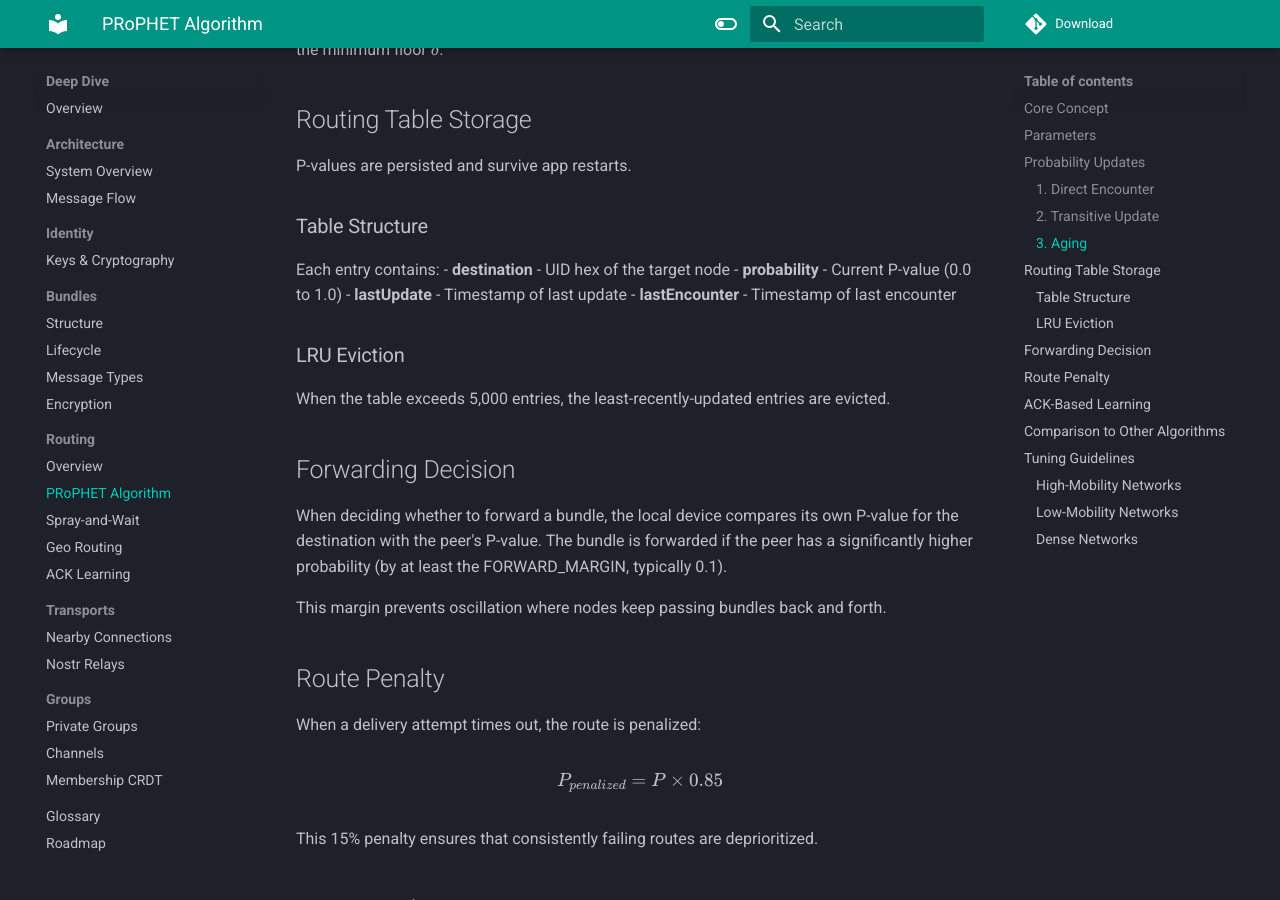
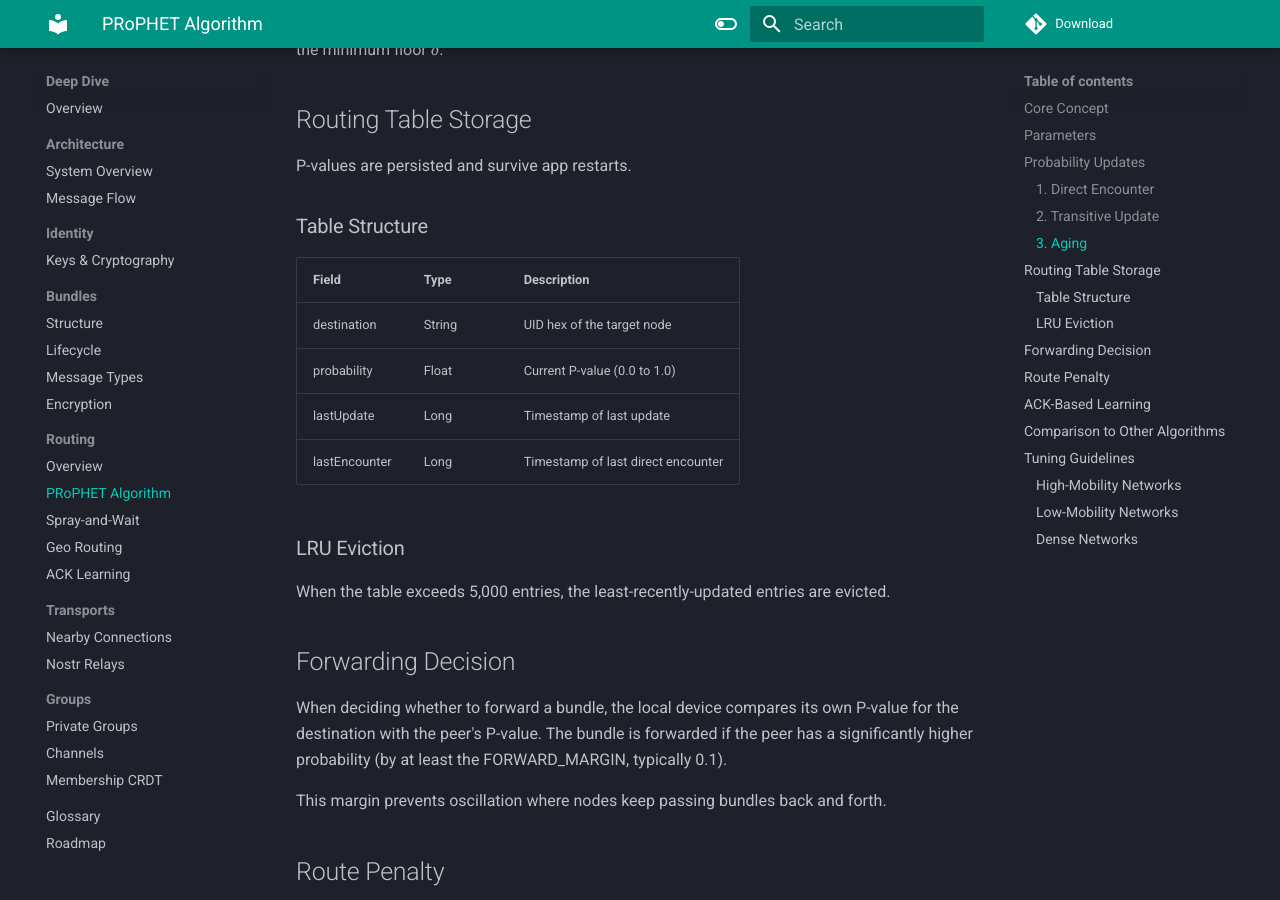
Before and after one commit to ethene/mycel-docs, an MkDocs documentation site: the page built from docs/deep-dive/routing/prophet.md, in a window 1280 px wide and 900 px high, scrolled down 3195 px. Built offline with MkDocs 1.6.1 and Material for MkDocs 9.7.7, drawn with Linux system fonts in a browser that asks for light colours; comment, search, counter and statistics services are not loaded.

Commit message:
fix: improve list formatting across documentation
Add blank lines before list items to ensure proper markdown rendering:
- bundles/structure.md: "This ensures:" section
- bundles/message-types.md: "Key Properties:" sections (2 places)
- identity/keys.md: "Properties:" section
- architecture/data-flow.md: "Copy Budget Management:" section
- routing/prophet.md: Table Structure section (converted to table)

Without blank lines, markdown renders lists as inline text.

🤖 Generated with [Claude Code](https://claude.com/claude-code)

Co-Authored-By: Claude Opus 4.5 <noreply@anthropic.com>

```diff
--- a/docs/deep-dive/routing/prophet.md
+++ b/docs/deep-dive/routing/prophet.md
@@ -109,11 +109,12 @@ P-values are persisted and survive app restarts.
 
 ### Table Structure
 
-Each entry contains:
-- **destination** - UID hex of the target node
-- **probability** - Current P-value (0.0 to 1.0)
-- **lastUpdate** - Timestamp of last update
-- **lastEncounter** - Timestamp of last encounter
+| Field | Type | Description |
+|-------|------|-------------|
+| destination | String | UID hex of the target node |
+| probability | Float | Current P-value (0.0 to 1.0) |
+| lastUpdate | Long | Timestamp of last update |
+| lastEncounter | Long | Timestamp of last direct encounter |
 
 ### LRU Eviction
 
```
Also changed, not shown: docs/deep-dive/architecture/data-flow.md (+1 -0 lines), docs/deep-dive/bundles/message-types.md (+2 -0 lines), docs/deep-dive/bundles/structure.md (+1 -0 lines), docs/deep-dive/identity/keys.md (+1 -0 lines).
